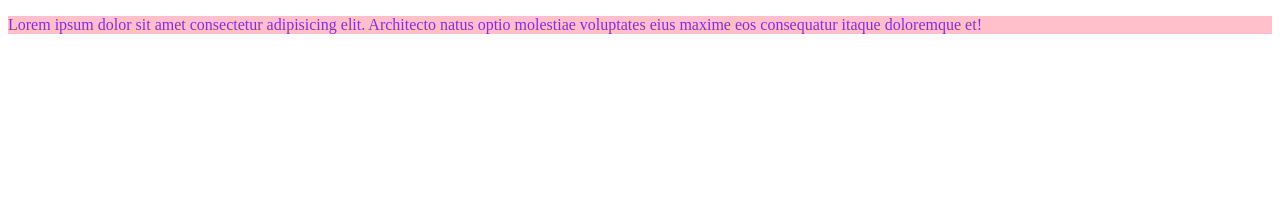
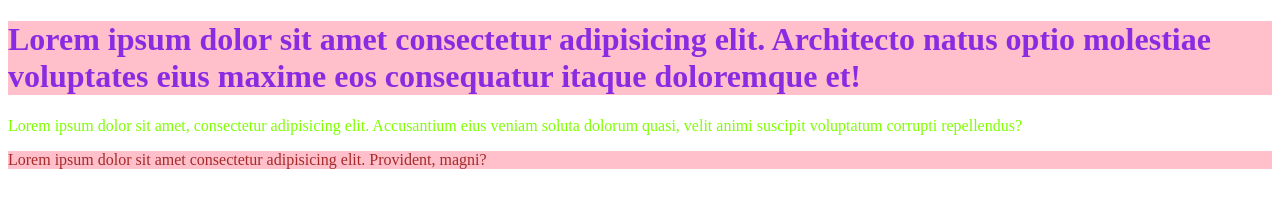
Before and after one commit to soharab007/my-first-repo, a plain HTML site: page index.html in a window 1280 px wide. Drawn offline with Linux system fonts and the light colour scheme.

Commit message:
style added

```diff
--- a/index.html
+++ b/index.html
@@ -5,14 +5,17 @@
     <meta http-equiv="X-UA-Compatible" content="IE=edge">
     <meta name="viewport" content="width=, initial-scale=1.0">
     <title>My first GitHub Repo</title>
+    <link rel="stylesheet" href="style.css">
     <style>
-        p{
+        h1{
             color: blueviolet;
             background: pink;
         }
     </style>
 </head>
 <body>
-    <p>Lorem ipsum dolor sit amet consectetur adipisicing elit. Architecto natus optio molestiae voluptates eius maxime eos consequatur itaque doloremque et!</p>
+    <h1>Lorem ipsum dolor sit amet consectetur adipisicing elit. Architecto natus optio molestiae voluptates eius maxime eos consequatur itaque doloremque et!</h1>
+    <p class="para-1">Lorem ipsum dolor sit amet, consectetur adipisicing elit. Accusantium eius veniam soluta dolorum quasi, velit animi suscipit voluptatum corrupti repellendus?</p>
+    <p class="para-2">Lorem ipsum dolor sit amet consectetur adipisicing elit. Provident, magni?</p>
 </body>
 </html>
--- /dev/null
+++ b/style.css
@@ -0,0 +1,7 @@
+.para-1 {
+    color: chartreuse;
+}
+.para-2 {
+    color: brown;
+    background: pink;
+}
```
